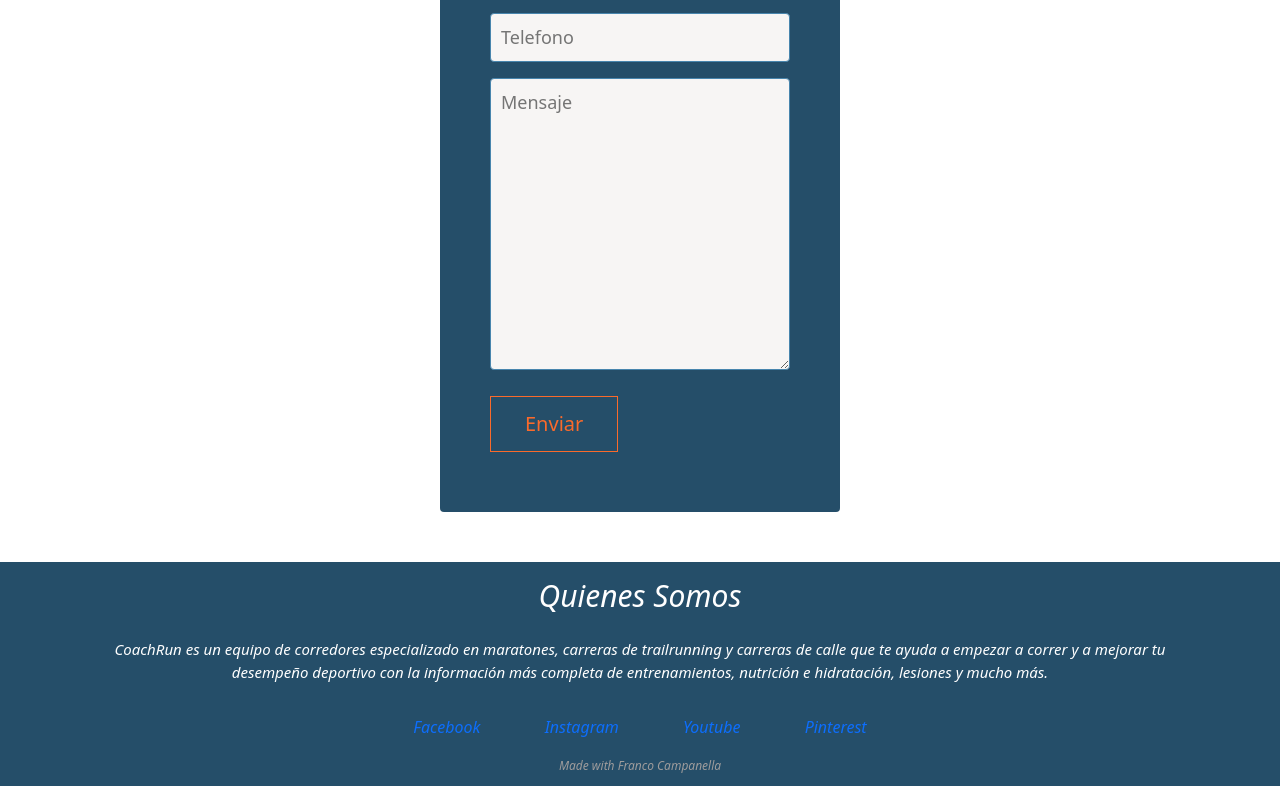
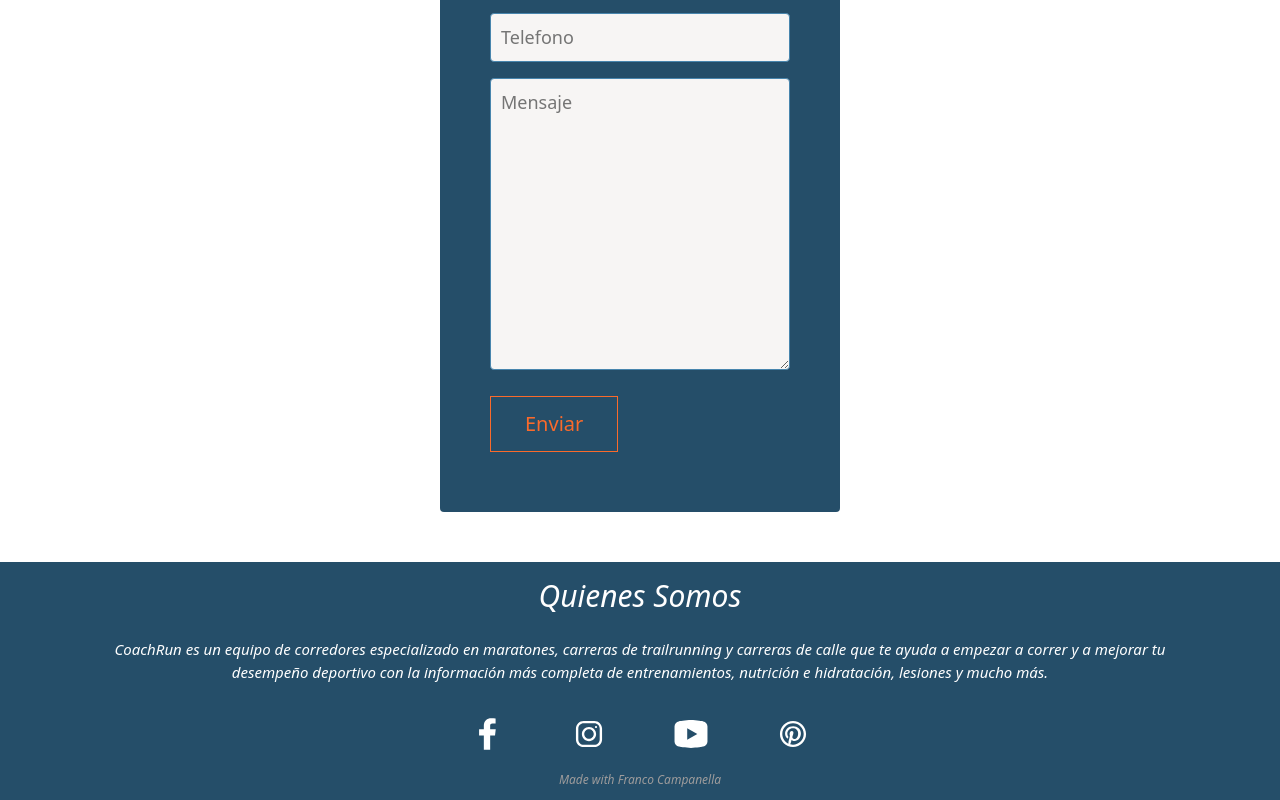
Before and after one commit to francocampa90/CoachRun, a website: page page/contacto.html in a window 1280 px wide. Shown: the part 1420-2220 px from the top of the page. Drawn offline with nearby package versions, Linux system fonts and the light colour scheme.

Commit message:
iconos redes sociales en todas las paginas

```diff
--- a/page/contacto.html
+++ b/page/contacto.html
@@ -73,7 +73,7 @@
             </div>
         </section>      <!-- Formulario-->
     </main>
-    <footer>
+    <footer> <!-- Footer-->
         <div class="container">
             <div class="row ">
                 <div class="col-12 col-md-12 col-xl-12 text-center my-3">
@@ -87,10 +87,18 @@
             </div>
             <div class="row">
                 <div class="col-12 col-md-12 col-xl-12 text-center my-3">
-                    <a href="https://www.facebook.com/" class="footer-a">Facebook</a>
-                    <a href="https://www.instagram.com/" class="footer-a">Instagram</a>
-                    <a href="https://www.youtube.com/" class="footer-a">Youtube</a>
-                    <a href="https://www.pinterest.es/" class="footer-a">Pinterest</a>
+                    <a href="https://www.facebook.com/" target="_blank">
+                        <img src="/img/facebook1.svg" alt="">
+                    </a>
+                    <a href="https://www.instagram.com/" target="_blank">
+                        <img src="/img/instagram1.svg" alt="">
+                    </a>
+                    <a href="https://www.youtube.com/" target="_blank">
+                        <img src="/img/youtube1.svg" alt="">
+                    </a>
+                    <a href="https://www.pinterest.es/" target="_blank">
+                        <img src="/img/pinterest1.svg" alt="">
+                    </a>
                 </div>
             </div>
             <div class="row">
@@ -99,7 +107,7 @@
                 </div>
             </div>
         </div>
-    </footer>
+    </footer> <!-- Footer-->
 
     <script src="https://cdn.jsdelivr.net/npm/bootstrap@5.3.0-alpha1/dist/js/bootstrap.bundle.min.js" integrity="sha384-w76AqPfDkMBDXo30jS1Sgez6pr3x5MlQ1ZAGC+nuZB+EYdgRZgiwxhTBTkF7CXvN" crossorigin="anonymous"></script>
 
--- a/scss/layout/footer.scss
+++ b/scss/layout/footer.scss
@@ -35,8 +35,4 @@ footer{
         color: rgb(158, 156, 156);
     }
 
-    /* ----Medias query mobile----*/
-
-
-
 }
```
Also changed, not shown: index.html (+4 -4 lines), page/carreras.html (+13 -5 lines), page/entrenamiento.html (+12 -4 lines), page/galeria.html (+12 -4 lines), css/main.css.
